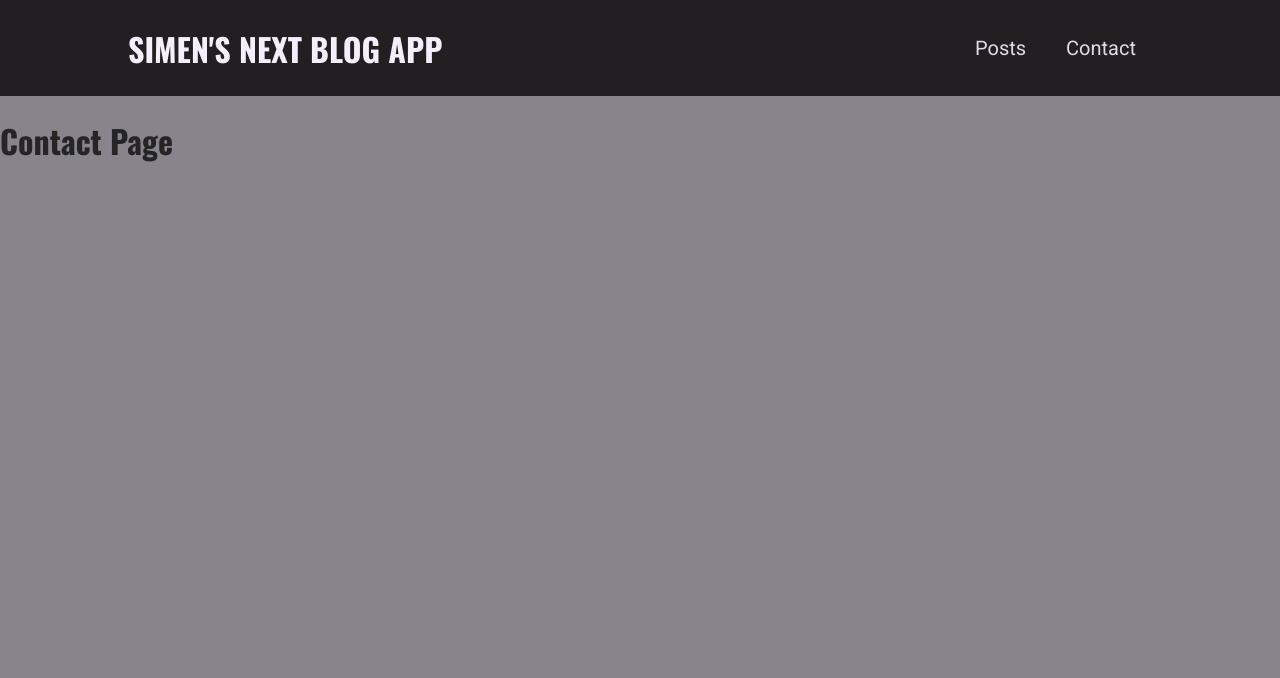
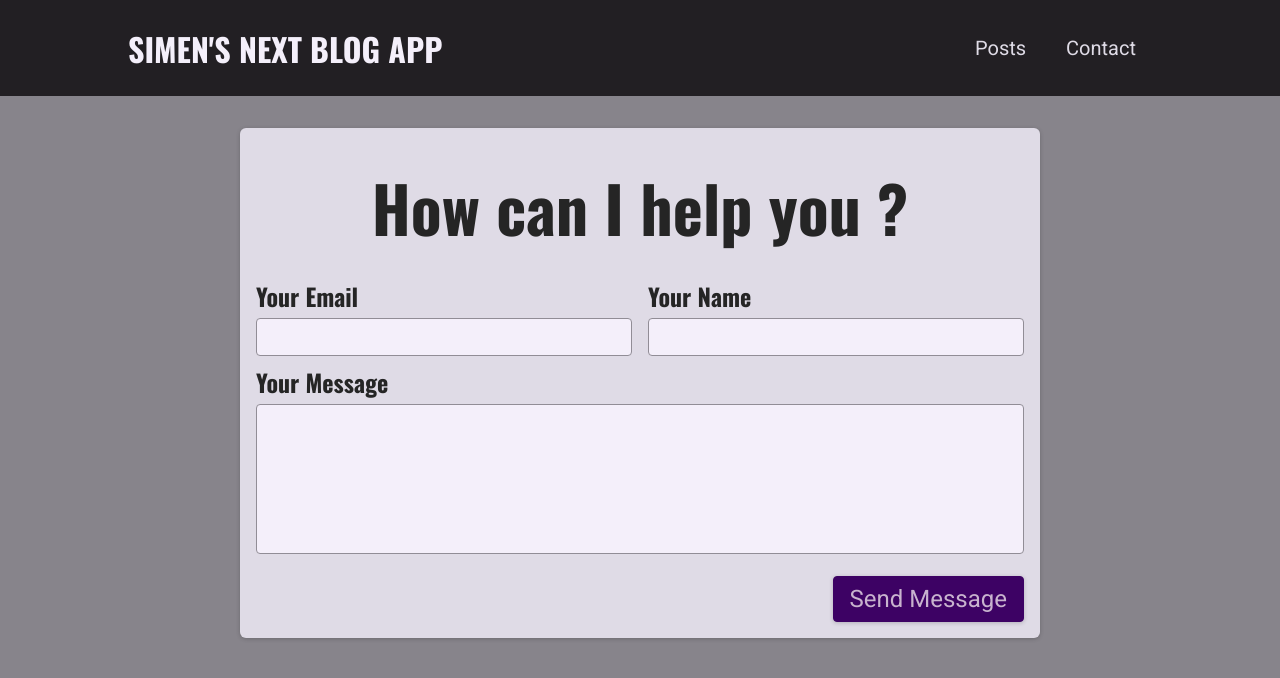
Before and after one commit to skabaza46/nextjs-blog-site-app, a Next.js app: page /contact in a window 1280 px wide. Shown: the top 678 px of the page. Built offline with nearby package versions, Linux system fonts and the light colour scheme.

Commit message:
added the contact form componenet and implemented it on the contact page.

```diff
--- /dev/null
+++ b/components/contact/contact-form.js
@@ -0,0 +1,32 @@
+import classes from './contact-form.module.css';
+
+const ContactForm = () => {
+
+    return (
+        <section className={classes.contact}>
+            <h1>How can I help you ?</h1>
+            <form className={classes.form}>
+                <div className={classes.controls}>
+                    <div className={classes.control}>
+                        <label htmlFor='email'>Your Email</label>
+                        <input type="email" id="email" required/>
+                    </div>
+                    <div className={classes.control}>
+                        <label htmlFor='name'>Your Name</label>
+                        <input type="text" id="name" required/>
+                    </div>
+                </div>
+                <div className={classes.control}>
+                    <label htmlFor='message'>Your Message</label>
+                    <textarea id="message" rows='5'></textarea>
+                </div>
+
+                <div className={classes.actions}>
+                    <button>Send Message</button>
+                </div>
+            </form>
+        </section>
+    )
+}
+
+export default ContactForm;
--- /dev/null
+++ b/components/contact/contact-form.module.css
@@ -0,0 +1,73 @@
+.contact {
+    margin: var(--size-8) auto;
+    border-radius: 6px;
+    background-color: var(--color-grey-100);
+    width: 90%;
+    max-width: 50rem;
+    padding: var(--size-4);
+    box-shadow: 0 1px 4px rgba(0, 0, 0, 0.2);
+    font-size: var(--size-6);
+  }
+
+  .contact h1 {
+    font-size: var(--size-8);
+    margin: var(--size-4) 0;
+    text-align: left;
+  }
+
+  .form label {
+    display: block;
+    font-family: 'Oswald', sans-serif;
+    font-weight: bold;
+    margin: var(--size-2) 0 var(--size-1) 0;
+  }
+
+  .form input,
+  .form textarea {
+    font: inherit;
+    padding: var(--size-1);
+    border-radius: 4px;
+    width: 100%;
+    border: 1px solid var(--color-grey-400);
+    background-color: var(--color-grey-50);
+    resize: none;
+  }
+
+  .controls {
+    display: flex;
+    column-gap: 1rem;
+    flex-wrap: wrap;
+  }
+
+  .control {
+    flex: 1;
+    min-width: 10rem;
+  }
+
+  .actions {
+    margin-top: var(--size-4);
+    text-align: right;
+  }
+
+  .form button {
+    font: inherit;
+    cursor: pointer;
+    background-color: var(--color-primary-700);
+    border: 1px solid var(--color-primary-700);
+    padding: var(--size-2) var(--size-4);
+    border-radius: 4px;
+    color: var(--color-primary-50);
+    box-shadow: 0 1px 4px rgba(0, 0, 0, 0.2);
+  }
+
+  .form button:hover {
+    background-color: var(--color-primary-500);
+    border-color: var(--color-primary-500);
+  }
+
+  @media (min-width: 768px) {
+    .contact h1 {
+      font-size: var(--size-16);
+      text-align: center;
+    }
+  }
--- a/pages/contact.js
+++ b/pages/contact.js
@@ -1,12 +1,12 @@
+import ContactForm from "../components/contact/contact-form";
+
 const { Fragment } = require("react")
 
 const ContactPage = () => {
 
   return (
-    <Fragment>
-      <h1>Contact Page</h1>
-    </Fragment>
-  )
+      <ContactForm />
+    )
 };
 
 
```
